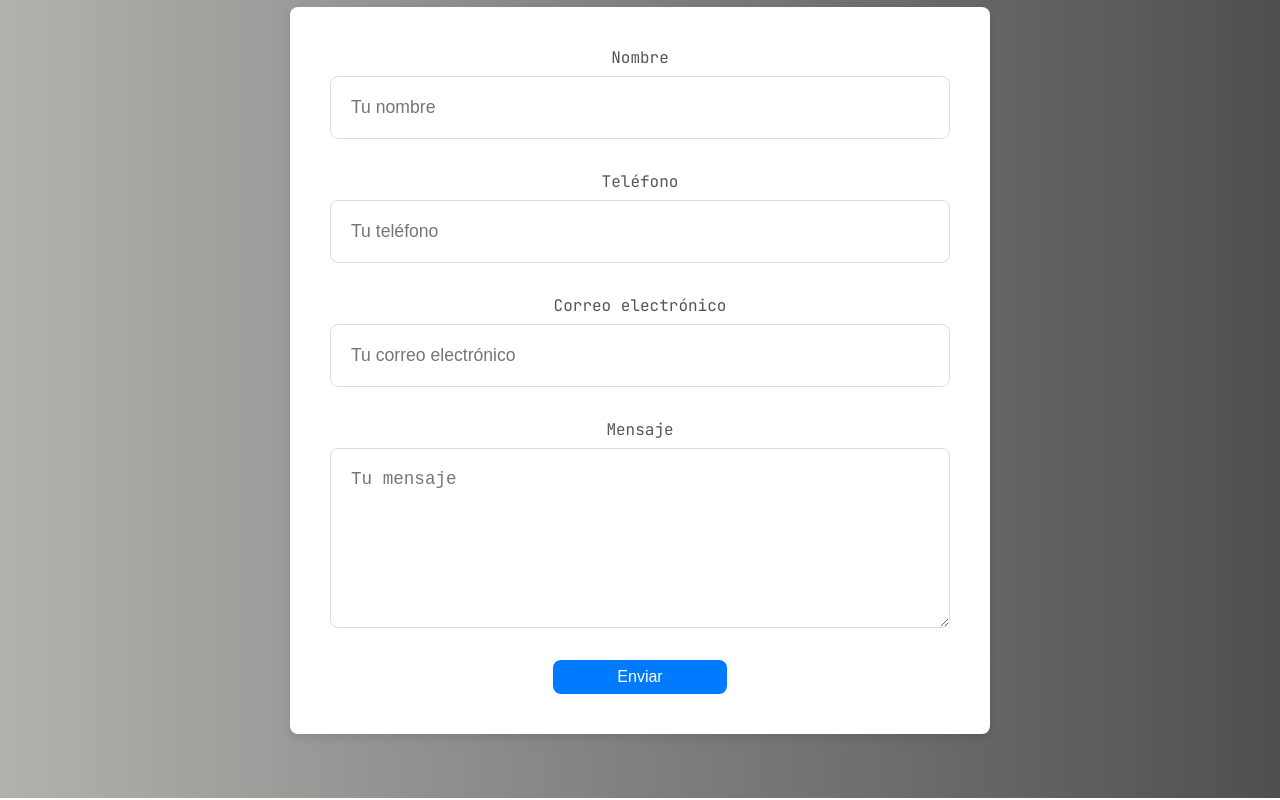
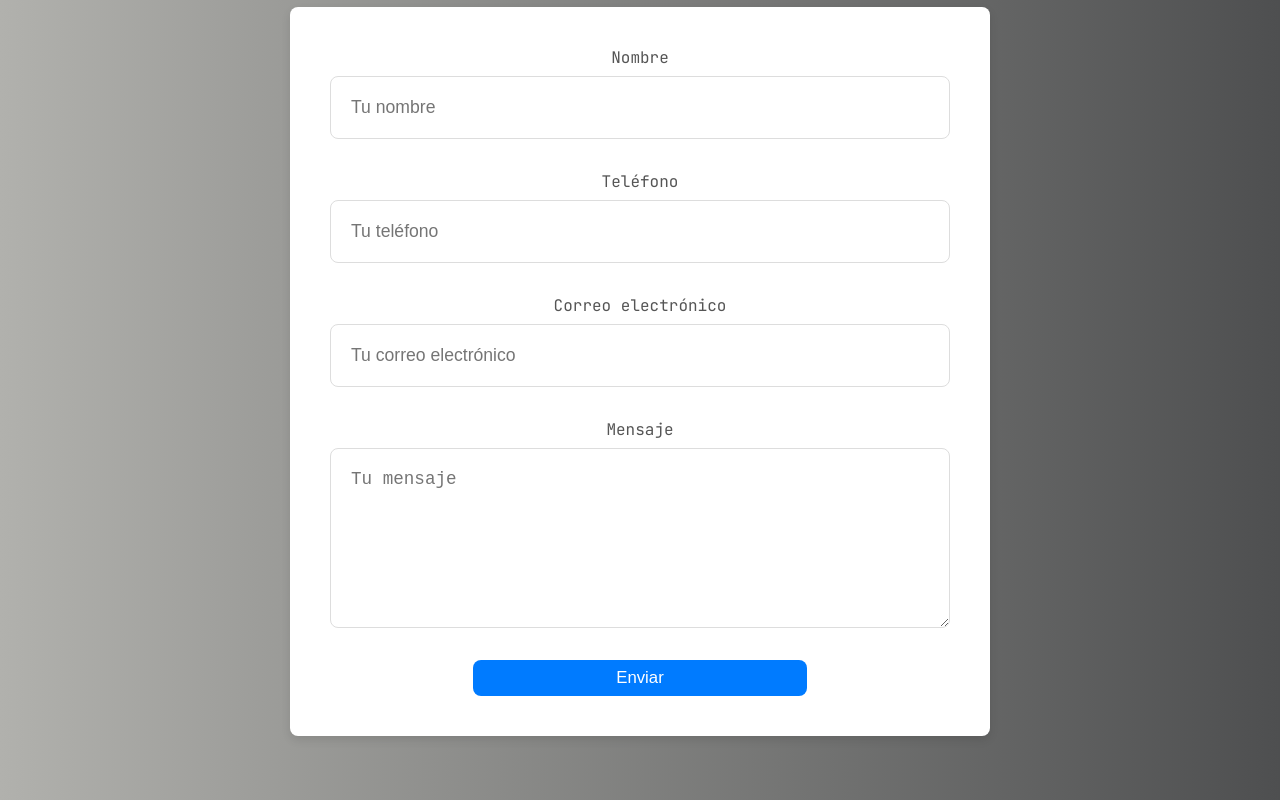
Before and after one commit to JavierContrerasCano/portafolio, a plain HTML site: page index.html in a window 1280 px wide. Shown: the part 3911-4711 px from the top of the page. Drawn offline with Linux system fonts and the light colour scheme.

Commit message:
Boton formulario

```diff
--- a/style.css
+++ b/style.css
@@ -413,9 +413,9 @@ button {
   border-radius: 8px;
   cursor: pointer;
   transition: background-color 0.3s ease;
-  font-size: 1.00rem;
+  font-size: 1.05rem;
   align-self: center;
-  width: 28%;
+  width: 54%;
 }
 
 button:hover {
```
